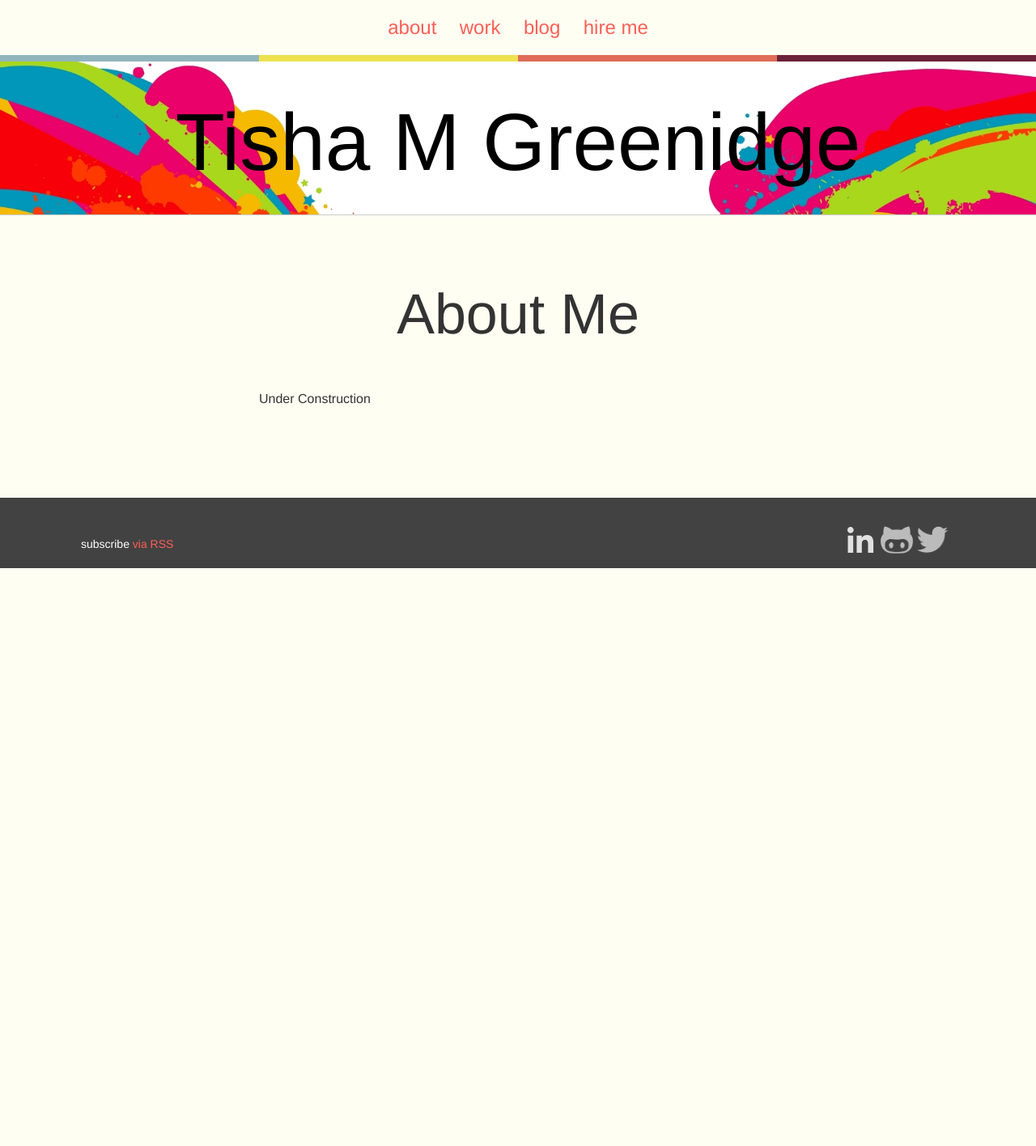
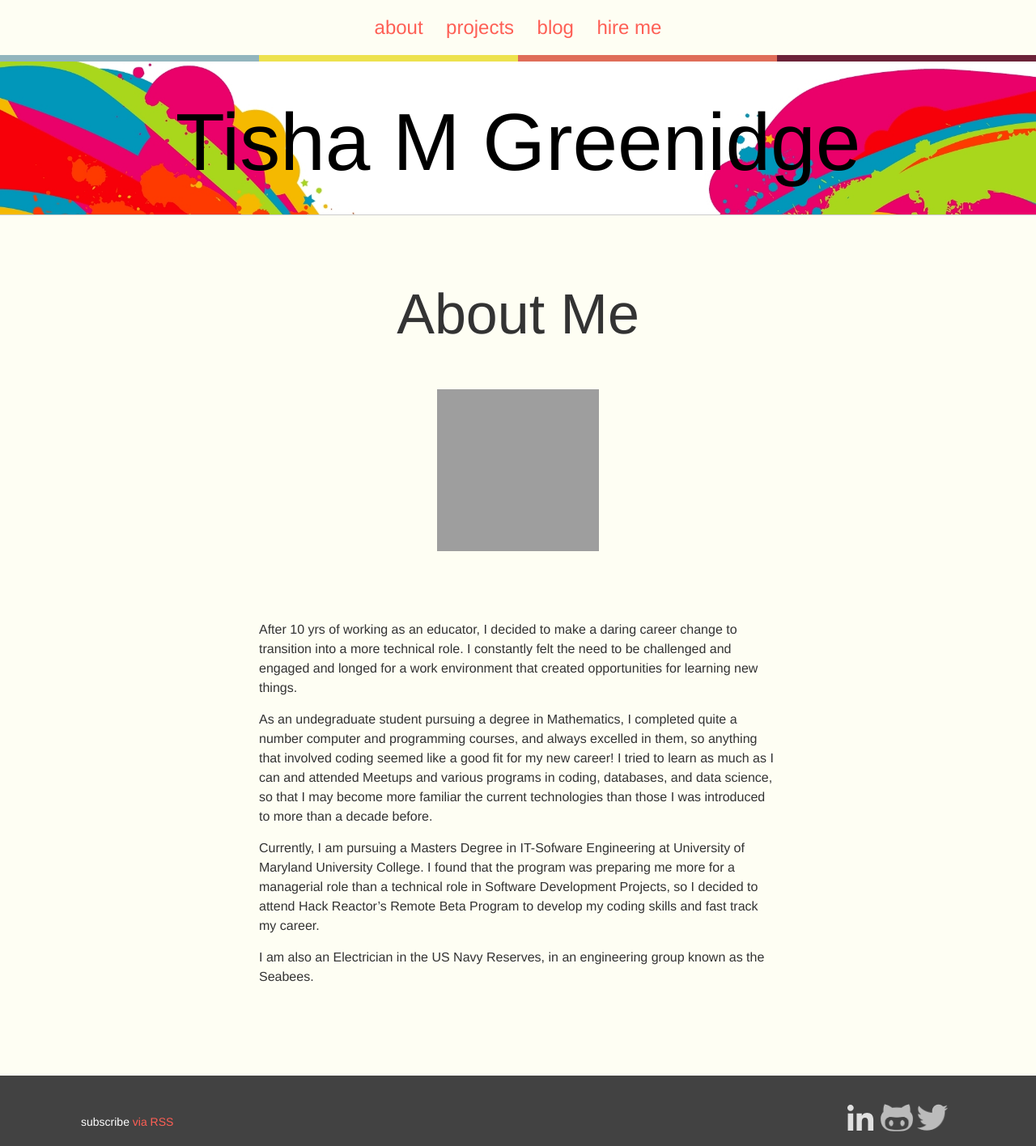
Before and after one commit to tgreenidge/portfolio, a Jekyll site: the page built from about.md, in a window 1280 px wide. Shown: the whole page at 81% size. Built offline with Jekyll 4.4.1, drawn with Linux system fonts in a browser that asks for light colours; before the commit the page ends 900 px from its top, so only the background shows below that; grey boxes are pictures that could not be loaded.

Commit message:
completed about me page

```diff
--- a/_config.yml
+++ b/_config.yml
@@ -13,7 +13,7 @@ permalink: /:categories/:title
 links:
   - title: about
     url: /about
-  - title: work
+  - title: projects
     url: /work
   - title: blog
     url: /blog
--- a/_sass/_layout.scss
+++ b/_sass/_layout.scss
@@ -65,3 +65,8 @@
   padding-top: $h1-font-size;
   padding-bottom: $h1-font-size;
 }
+
+.centered {
+  text-align: center;
+  padding-bottom: $h1-font-size;
+}
--- a/about.md
+++ b/about.md
@@ -3,5 +3,14 @@ layout: page
 title: About Me
 permalink: /about/
 ---
+{:.centered}
+![profile pic](http://www.gravatar.com/avatar/de0f0e2e1155cde50a36447c9fcc3e8d  "Profile Pic")
 
- Under Construction
+
+After 10 yrs of working as an educator, I decided to make a daring career change to transition into a more technical role. I constantly felt the need to be challenged and engaged and longed for a work environment that created opportunities for learning new things.
+
+As an undegraduate student pursuing a degree in Mathematics, I completed quite a number computer and programming courses, and always excelled in them, so anything that involved coding seemed like a good fit for my new career! I tried to learn as much as I can and attended Meetups and various programs in coding, databases, and data science, so that I may become more familiar the current technologies than those I was introduced to more than a decade before.
+
+Currently, I am pursuing a Masters Degree in IT-Sofware Engineering at University of Maryland University College. I found that the program was preparing me more for a managerial role than a technical role in Software Development Projects, so I decided to attend Hack Reactor's Remote Beta Program to develop my coding skills and fast track my career.
+
+I am also an Electrician in the US Navy Reserves, in an engineering group known as the Seabees.
```
